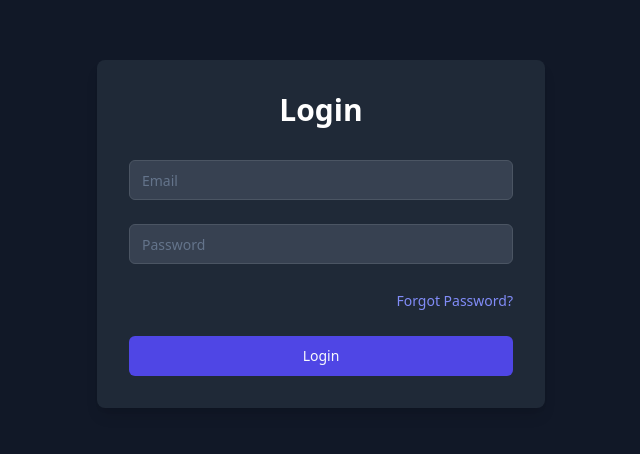
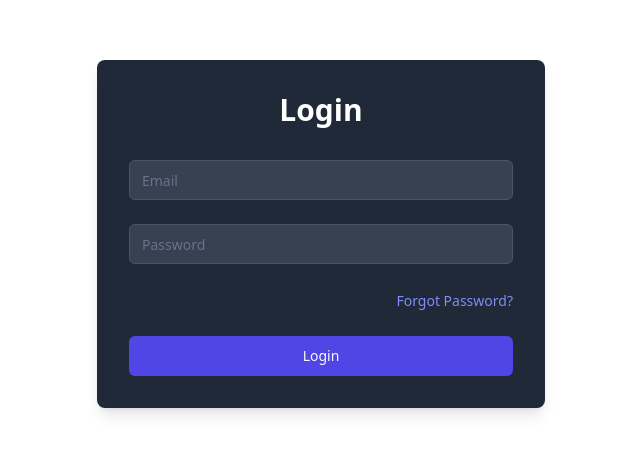
Before and after one commit to jfisher1000/stock-game-v2, a React (Vite) app: page /login in a window 1280 px wide. Shown: the part 166-620 px from the top of the page, without its empty margins (319-959 px from the left). Built offline with nearby package versions, Linux system fonts and the light colour scheme; no server answers.

Commit message:
Update AuthLayout.tsx

```diff
--- a/src/components/layout/AuthLayout.tsx
+++ b/src/components/layout/AuthLayout.tsx
@@ -2,7 +2,7 @@ import { Outlet } from 'react-router-dom';
 
 const AuthLayout = () => {
   return (
-    <div className="min-h-screen bg-gray-900 text-white flex items-center justify-center p-4">
+    <div className="min-h-screen bg-background text-foreground flex items-center justify-center p-4">
       <Outlet />
     </div>
   );
```
